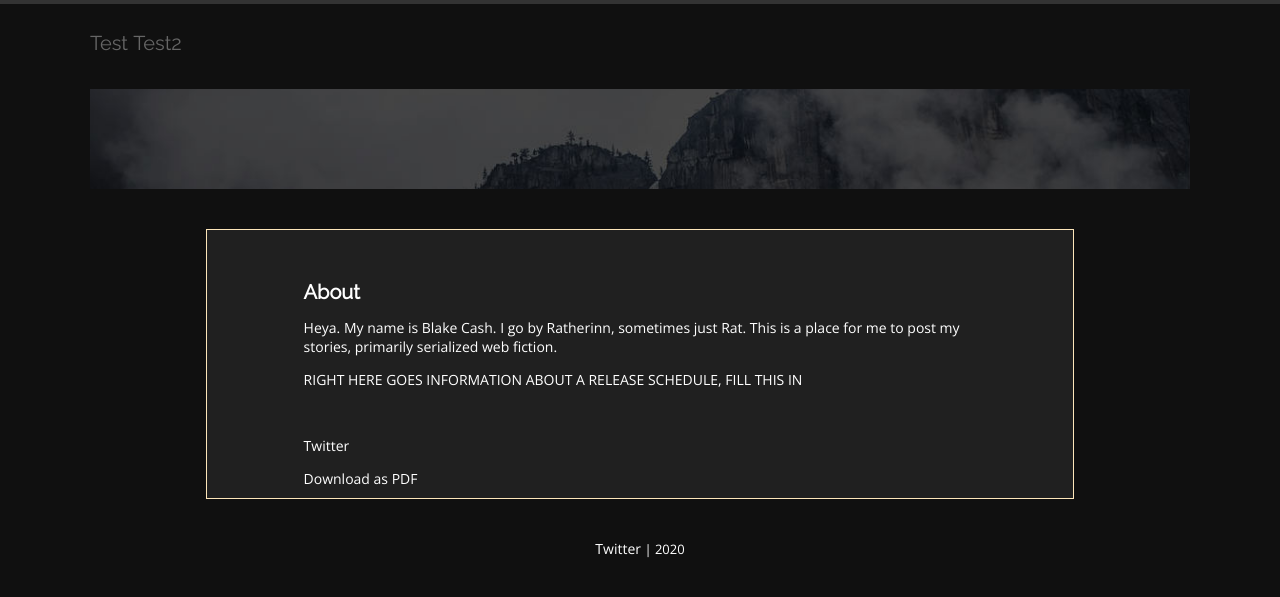
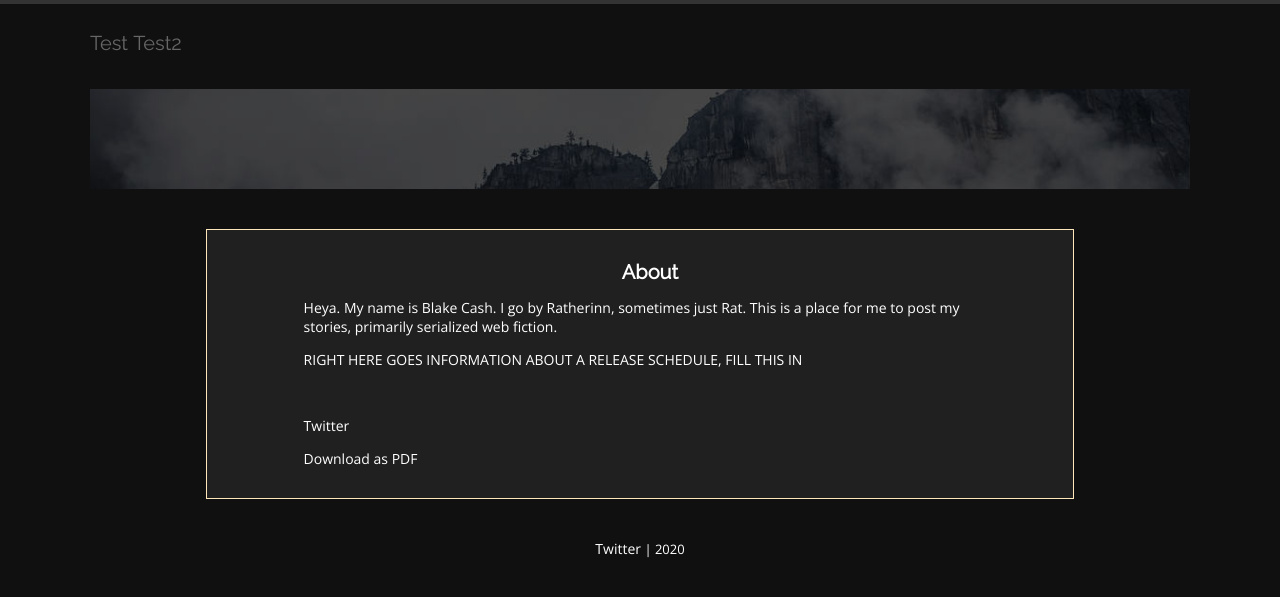
Before and after one commit to Blake-Cash/writing-site, a Jekyll site: the page built from about.html, in a window 1280 px wide. Shown: the top 597 px of the page. Built offline with Jekyll 4.4.1, drawn with Linux system fonts in a browser that asks for light colours; some web fonts are replaced.

Commit message:
Some blog alignments

```diff
--- a/css/main.css
+++ b/css/main.css
@@ -222,10 +222,10 @@ margin: 20px 5px 0px 0px;
 	font-size: 20px;
 	color:#fff;
 	font-weight: 800;
+	text-align: center;
 }
 
 #page {
-	margin-top: 20px;
 	width: 80%;
 	color: #ffffff;
 	margin-left: 10%;
@@ -238,6 +238,7 @@ box-shadow: 5px 8px 7px rgba(99, 60, 60, 0.15);*/
 	border-radius: 3px;
 	padding: 10px;
 	//border: solid 1px rgba(99, 103, 106, 0.22);
+	margin-bottom: 20px;
 }
 
 .tag {
```
Lines whose indentation alone changed are shown as unchanged.
